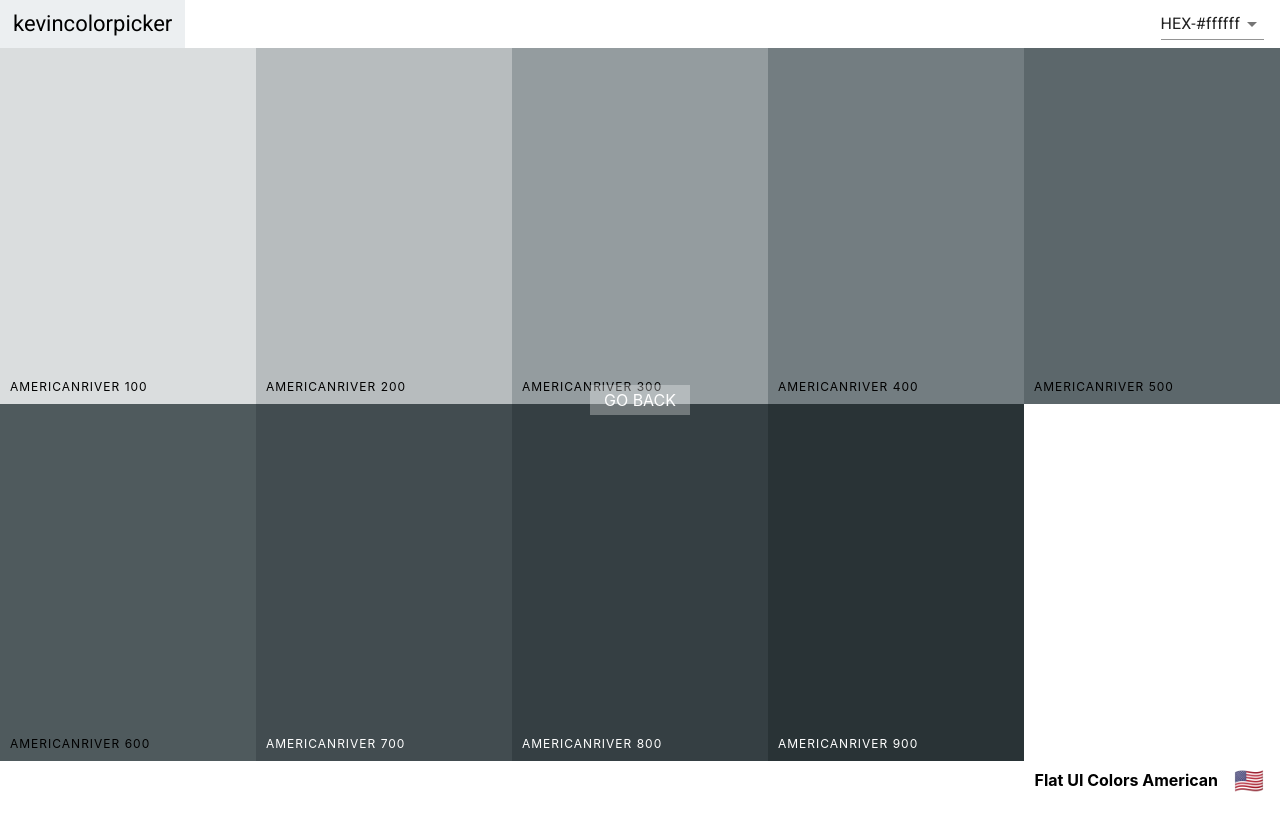
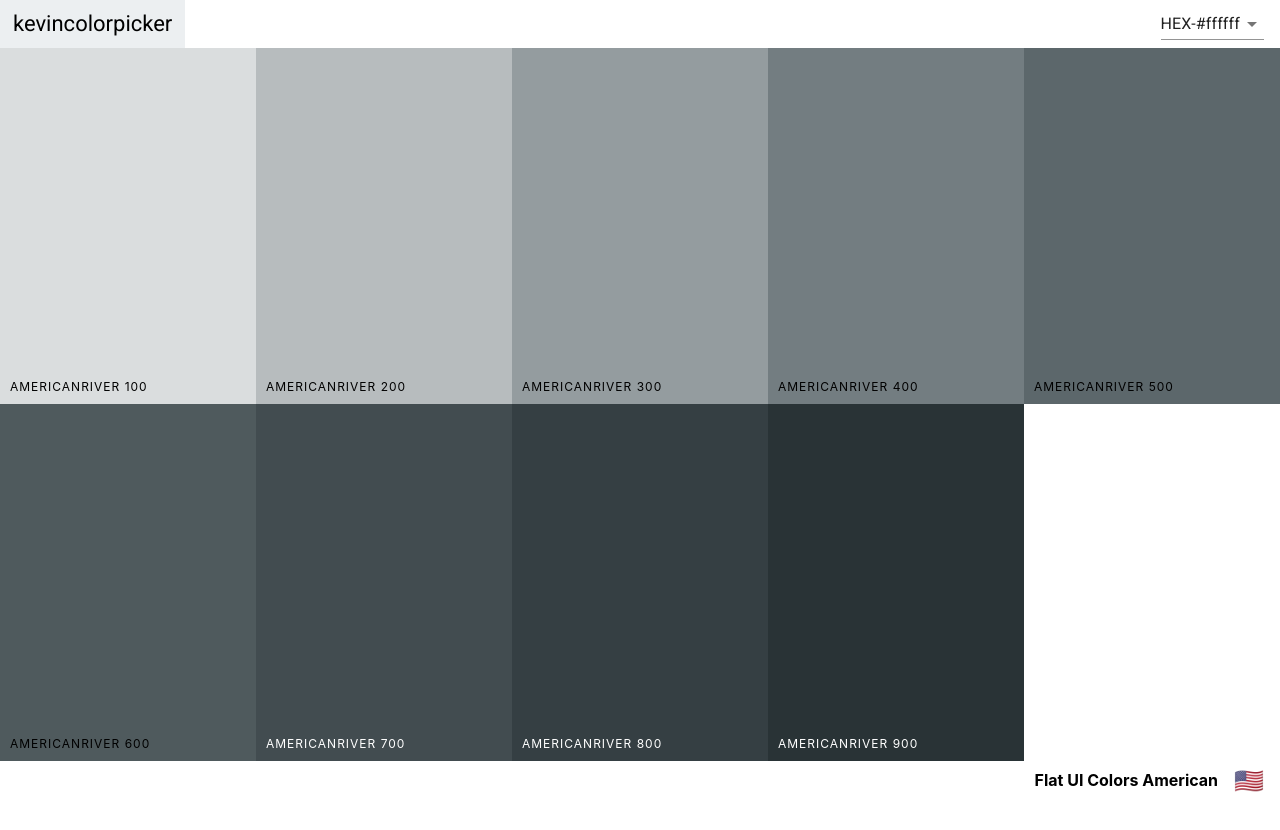
Before and after one commit to kevinapple/colors-app, a React (Create React App) app: page /palette/flat-ui-colors-american/americanriver in a window 1280 px wide. Shown: the top 830 px of the page. After the commit the page ends 800 px from the top, so only its background shows below. Built offline with nearby package versions, Linux system fonts and the light colour scheme.

Commit message:
Finish refactor of ColorBox CSS

```diff
--- a/src/ColorBox.css
+++ b/src/ColorBox.css
@@ -8,11 +8,11 @@
     margin-bottom: -3.5px;
 } */
 
-.SingleColorPalette .ColorBox {
+/* .SingleColorPalette .ColorBox {
     height: 50%;
-}
+} */
 
-.go-back .ColorBox{
+/* .ColorBox.go-back {
     background-color: black;
 }
 
@@ -34,18 +34,18 @@
     text-transform: uppercase;
     border: none;
     text-decoration: none;
-}
+} */
 
-.copy-button {
+/* .copy-button {
     opacity: 0;
 }
 
 .ColorBox:hover .copy-button {
     opacity: 1;
     transition: 0.5s;
-}
+} */
 
-.box-content {
+/* .box-content {
     position: absolute;
     width:100%;
     left:0px;
@@ -55,17 +55,17 @@
     letter-spacing: 1px;
     text-transform: uppercase;
     font-size:12px;
-}
+} */
 
-.light-text {
+/* .light-text {
     color:white;
 }
 
 .ColorBox .dark-text {
     color:rgba(0, 0, 0, 0.5);
-}
+} */
 
-.copy-overlay {
+/* .copy-overlay {
     opacity: 0;
     z-index:0;
     width: 100%;
@@ -79,9 +79,9 @@
     transform: scale(50);
     z-index:10;
     position: absolute;
-}
+} */
 
-.copy-msg {
+/* .copy-msg {
     position: fixed;
     left:0;
     right:0;
@@ -95,17 +95,17 @@
     transform: scale(0.1);
     opacity: 0;
     color: white;
-}
+} */
 
-.copy-msg.show {
+/* .copy-msg.show {
     opacity: 1;
     transform: scale(1);
     z-index: 25;
     transition: all 0.4s ease-in-out;
     transition-delay: 0.3s;
-}
+} */
 
-.copy-msg h1{
+/* .copy-msg h1{
     font-weight:400;
     text-shadow: 1px 2px black;
     background: rgba(255,255,255,0.2);
@@ -114,9 +114,9 @@
     margin-bottom: 0;
     padding: 1rem;
     text-transform: uppercase;
-}
+} */
 
-.copy-msg p {
+/* .copy-msg p {
     font-size:2rem;
     font-weight:100;
-}
+} */
--- a/src/ColorBox.js
+++ b/src/ColorBox.js
@@ -56,6 +56,67 @@
         border: "none",
         textDecoration: "none",
         opacity:0
+    },
+    boxContent:{
+        position: "absolute",
+        width:"100%",
+        left:"0px",
+        bottom:"0px",
+        padding:"10px",
+        color:"black",
+        letterSpacing: "1px",
+        textTransform: "uppercase",
+        fontSize:"12px"
+    },
+    copyOverlay:{
+        opacity: "0",
+        zIndex: "0",
+        width: "100%",
+        height: "100%",
+        transition: "transform 0.6s ease-in-out",
+        transform: "scale(0.1)"
+    },
+    showOverlay: {
+        opacity: "1",
+        transform: "scale(50)",
+        zIndex: "10",
+        position: "absolute"
+    },
+    copyMessage: {
+        position: "fixed",
+        left:"0",
+        right:"0",
+        top:"0",
+        bottom:"0",
+        display: "flex",
+        alignItems: "center",
+        justifyContent: "center",
+        flexDirection: "column",
+        fontSize: "4rem",
+        transform: "scale(0.1)",
+        opacity: "0",
+        color: "white",
+        "& h1": {
+            fontWeight:"400",
+            textShadow: "1px 2px black",
+            background: "rgba(255,255,255,0.2)",
+            width: "100%",
+            textAlign: "center",
+            marginBottom: "0",
+            padding: "1rem",
+            textTransform: "uppercase"
+        },
+        "& p":{
+            fontSize:"2rem",
+            fontWeight:"100"
+        }
+    },
+    showMessage: {
+        opacity: "1",
+        transform: "scale(1)",
+        zIndex: "25",
+        transition: "all 0.4s ease-in-out",
+        transitionDelay: "0.3s"
     }
 };
 
@@ -78,14 +139,14 @@
             <div style={{background}} className={classes.ColorBox}>
                 <div
                     style={{background}}
-                    className={`copy-overlay ${copied && "show"}`}
+                    className={`${classes.copyOverlay} ${copied && classes.showOverlay}`}
                 />
-                <div  className={`copy-msg ${copied && "show"}`}>
+                <div  className={`${classes.copyMessage} ${copied && classes.showMessage}`}>
                     <h1>copied</h1>
                     <p className={classes.copyText}>{this.props.background}</p>
                 </div>
-                <div className='copy-container'>
-                    <div className='box-content'>
+                <div>
+                    <div className={classes.boxContent}>
                         <span className={classes.colorName}>{name}</span>
                     </div>
                     <button className={classes.copyButton}>
```
